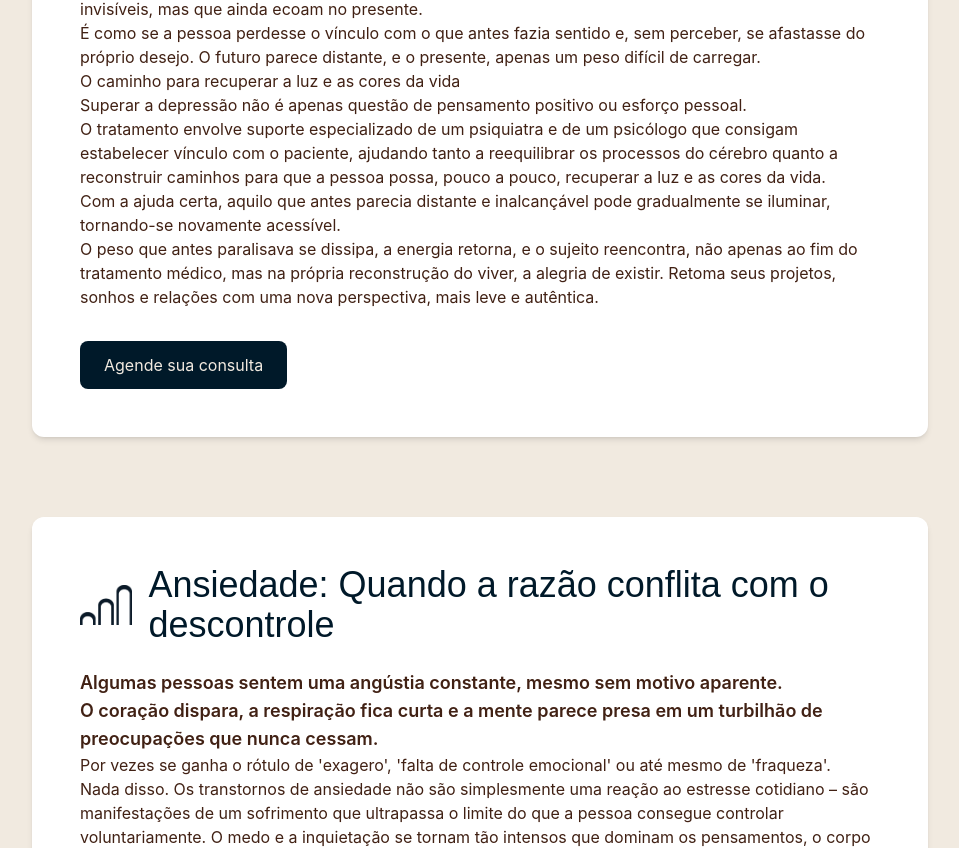
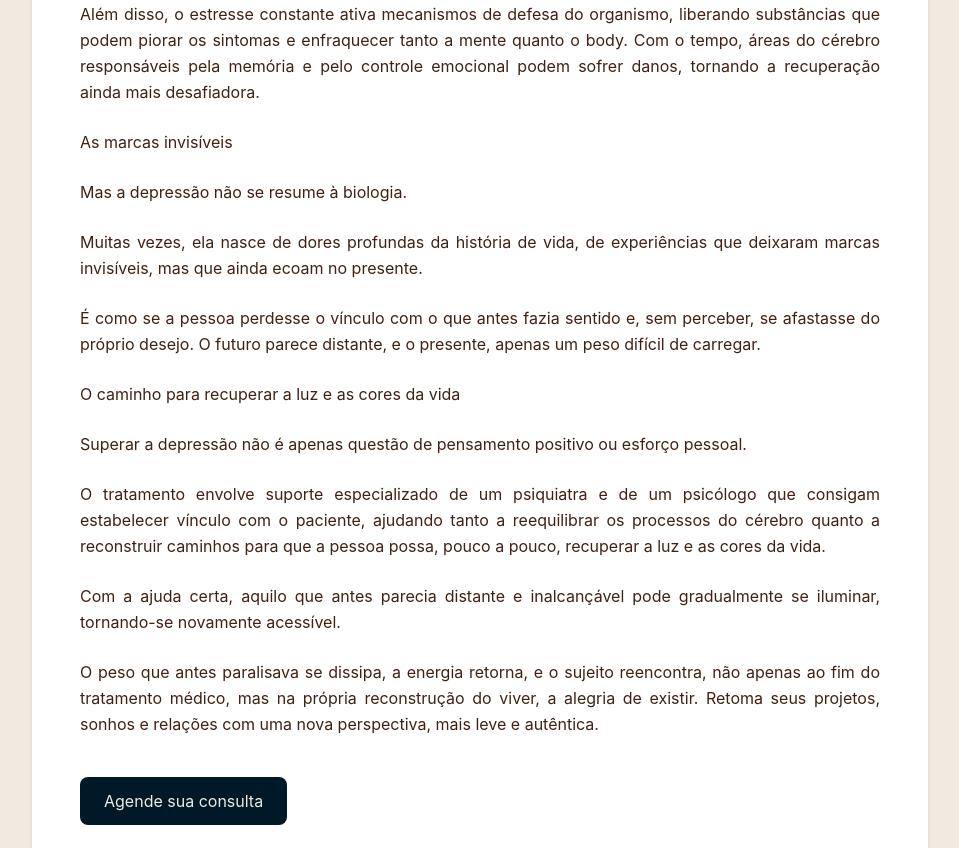
Before and after one commit to aclicks/tranquil-landing-haven, a React (Vite) app: page /psiquiatria in a window 1280 px wide. Shown: the part 879-1727 px from the top of the page, without its empty margins (160-1119 px from the left). Built offline with nearby package versions, Linux system fonts and the light colour scheme; a web font is replaced by a local one.

Commit message:
Improve readability of Conteúdos page
Adjust text justification and spacing on the "Conteúdos" page for better readability. No content changes were made.

```diff
--- a/src/pages/Psiquiatria.tsx
+++ b/src/pages/Psiquiatria.tsx
@@ -218,7 +218,7 @@ const Psiquiatria = () => {
                   className="prose prose-lg max-w-none bg-white rounded-xl shadow-md p-8 md:p-12 opacity-0 animate-fade-up"
                   style={{ animationDelay: `${0.2 + index * 0.1}s` }}
                 >
-                  <div className="flex items-center gap-4 mb-6">
+                  <div className="flex items-center gap-4 mb-8">
                     <img
                       src="/lovable-uploads/a5033a84-10f4-4925-ae81-feb9f7dc314c.png"
                       alt="Logo"
@@ -226,12 +226,14 @@ const Psiquiatria = () => {
                     />
                     <h2 className="font-nicholas text-primary text-3xl md:text-4xl mb-0">{article.title}</h2>
                   </div>
-                  {article.content.map((paragraph, i) => (
-                    <p key={i} className={i === 0 || i === 1 ? "font-semibold text-lg" : ""}>
-                      {paragraph}
-                    </p>
-                  ))}
-                  <div className="mt-8">
+                  <div className="space-y-6 text-justify leading-relaxed">
+                    {article.content.map((paragraph, i) => (
+                      <p key={i} className={`${i === 0 || i === 1 ? "font-semibold text-lg" : ""} tracking-normal`}>
+                        {paragraph}
+                      </p>
+                    ))}
+                  </div>
+                  <div className="mt-10">
                     <button
                       onClick={() => handleWhatsAppClick("Olá, gostaria de agendar uma consulta.")}
                       className="inline-flex items-center gap-2 bg-primary text-background px-6 py-3 rounded-lg hover:bg-accent transition-colors duration-300"
```
